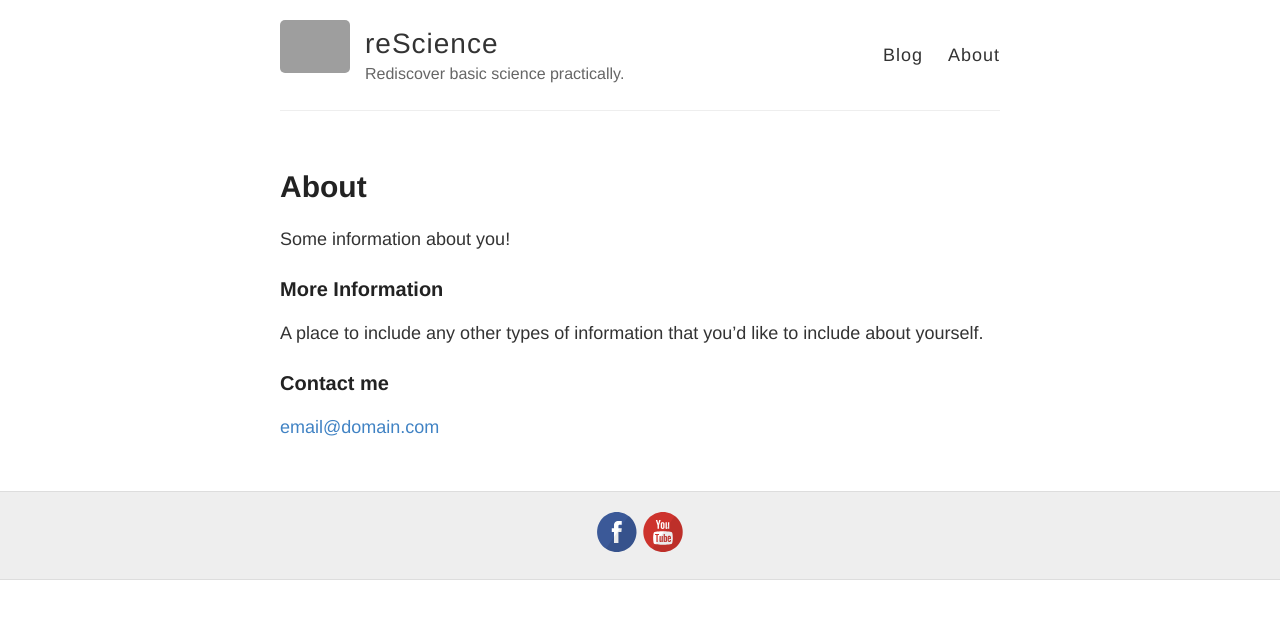
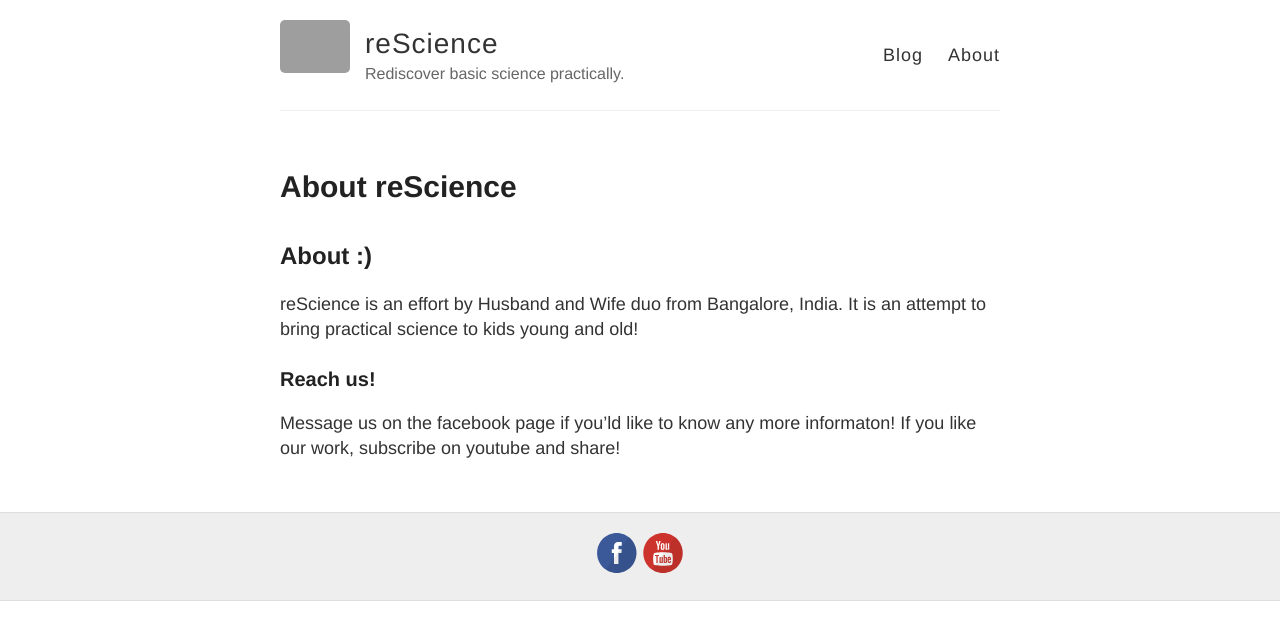
Before and after one commit to resceince/rescience.github.io, a Jekyll site: the page built from about.md, in a window 1280 px wide. Shown: the top 640 px of the page. Built offline with Jekyll 4.4.1, drawn with Linux system fonts in a browser that asks for light colours; grey boxes are pictures that could not be loaded.

Commit message:
updated about page

```diff
--- a/about.md
+++ b/about.md
@@ -1,15 +1,14 @@
 ---
 layout: page
-title: About
+title: About reScience
 permalink: /about/
 ---
+## About :)
 
-Some information about you!
+reScience is an effort by Husband and Wife duo from Bangalore, India. It is an attempt to bring practical science to kids young and old!
 
-### More Information
 
-A place to include any other types of information that you'd like to include about yourself.
 
-### Contact me
+### Reach us!
 
-[email@domain.com](mailto:email@domain.com)
+Message us on the facebook page if you'ld like to know any more informaton! If you like our work, subscribe on youtube and share!
```
